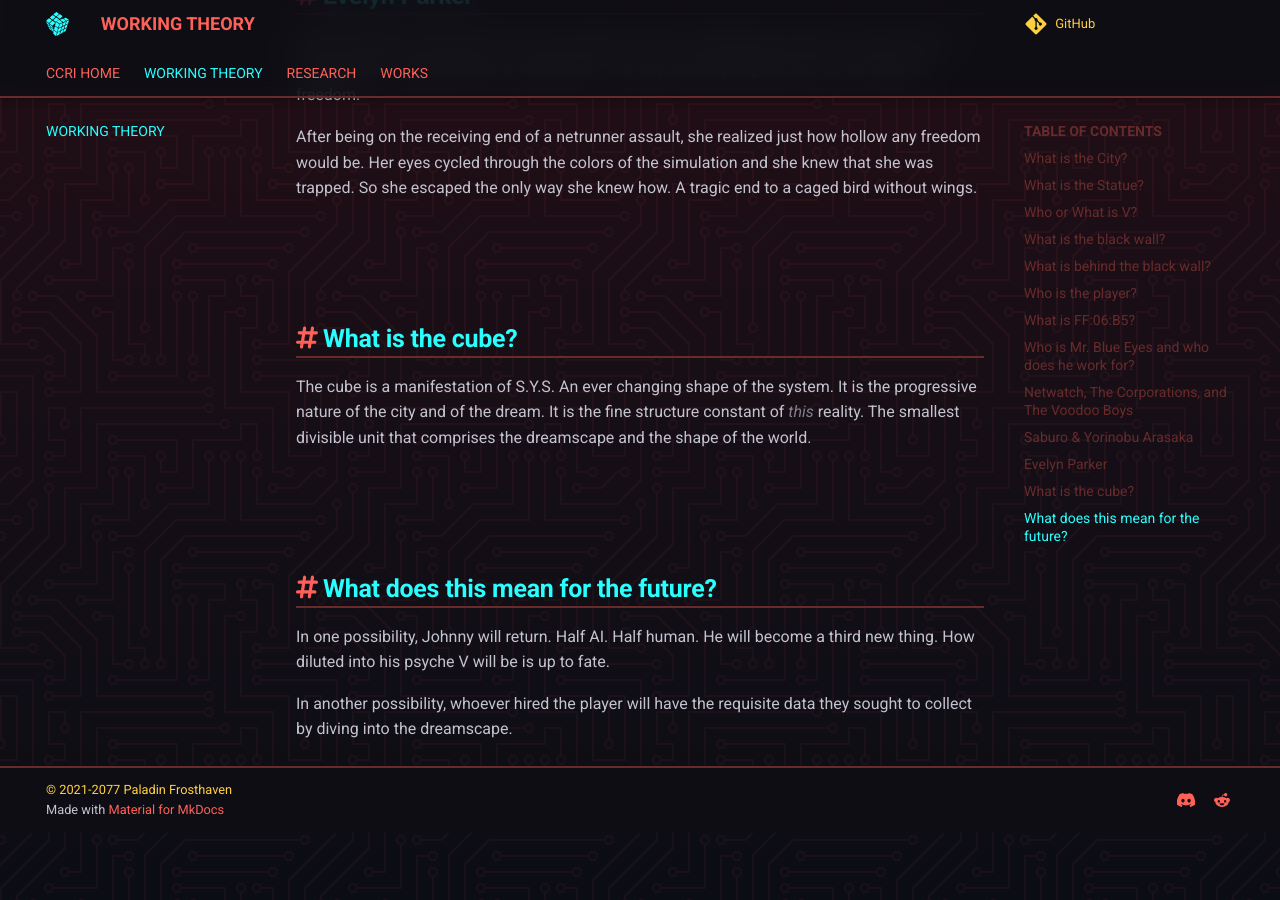
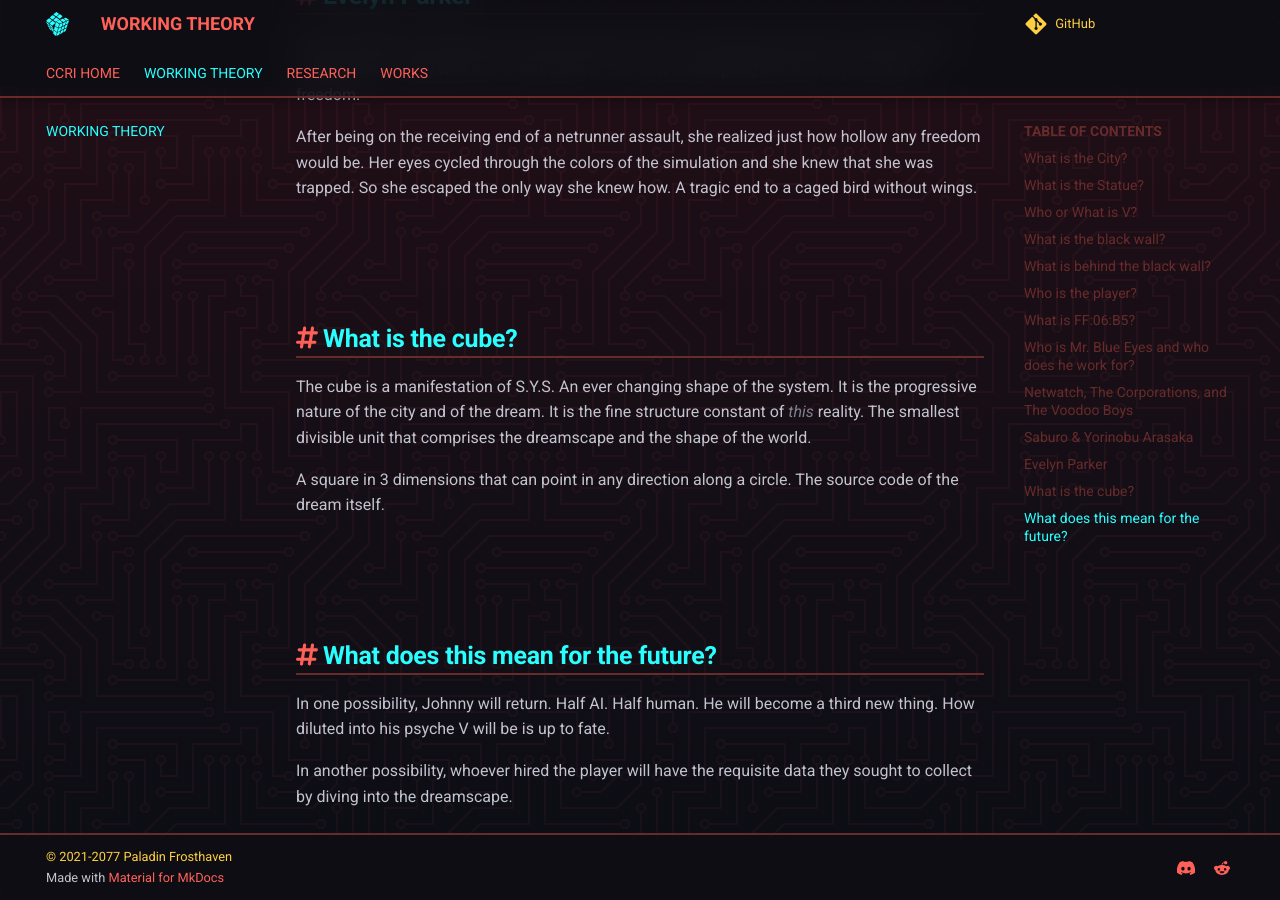
Before and after one commit to Frosthaven/cyberpunk-ff06b5-research, an MkDocs documentation site: the page built from docs/working-theory.md, in a window 1280 px wide and 900 px high, scrolled down 3513 px. Built offline with MkDocs 1.6.1 and Material for MkDocs 9.7.7, drawn with Linux system fonts in a browser that asks for light colours; comment, search, counter and statistics services are not loaded; before the commit the page ends 4346 px from its top, so only the background shows below that.

Commit message:
updated "working theory" page

```diff
--- a/docs/working-theory.md
+++ b/docs/working-theory.md
@@ -115,6 +115,9 @@ is the progressive nature of the city and of the dream. It is the fine structure
 constant of *this* reality. The smallest divisible unit that comprises the
 dreamscape and the shape of the world.
 
+A square in 3 dimensions that can point in any direction along a circle. The
+source code of the dream itself.
+
 ## What does this mean for the future?
 
 In one possibility, Johnny will return. Half AI. Half human. He will become a
```
